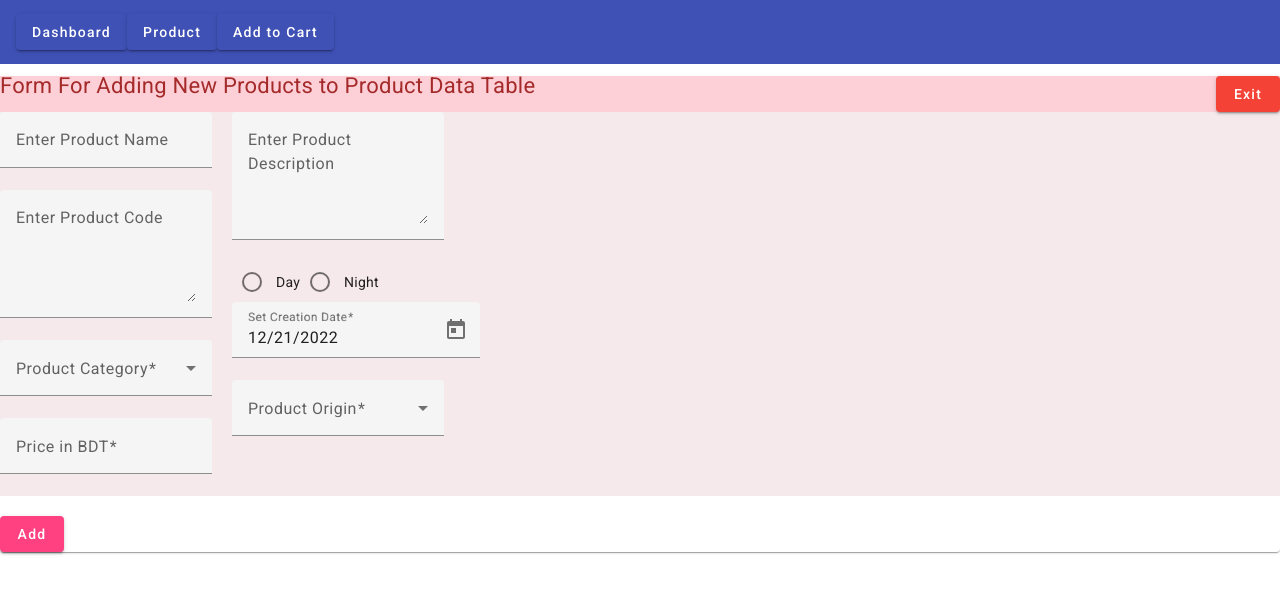
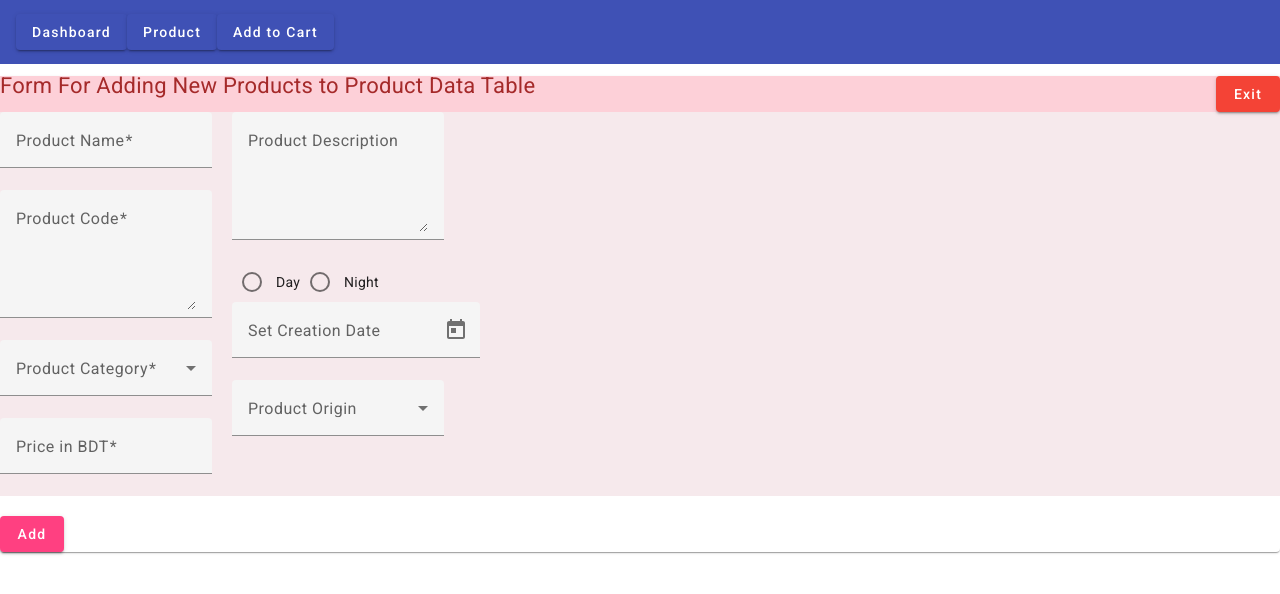
Before and after one commit to arinrahman/seliseMEAN, an Angular app: page /post-create in a window 1280 px wide. Shown: the top 594 px of the page. Built offline with nearby package versions, Linux system fonts and the light colour scheme.

Commit message:
changes made post-create.html file... I am trying to make edit post work correctly

```diff
--- a/src/app/posts/post-create/post-create.component.html
+++ b/src/app/posts/post-create/post-create.component.html
@@ -7,11 +7,12 @@
     <div class="form-tog" style="background-color: rgb(246, 233, 236);">
       <div> <!--Title-->
         <mat-form-field>
+          <mat-label>Product Name</mat-label>
           <input matInput
            type="text"
            name="title"
             ngModel
-            placeholder="Enter Product Name"
+
             required
             minlength="3"
             maxlength="50"
@@ -22,11 +23,12 @@
         <br>
         <!--Content-->
         <mat-form-field>
+          <mat-label>Product Code</mat-label>
           <textarea matInput
            rows="4"
            name="content"
            ngModel
-           placeholder="Enter Product Code"
+
            required
            #content="ngModel"
            minlength="3"
@@ -39,7 +41,7 @@
         <!--Category-->
         <mat-form-field>
           <mat-label>Product Category</mat-label>
-          <mat-select [(ngModel)]="selectedValue" name="selectedValue" required>
+          <mat-select ngModel #selectedValue="ngModel" name="selectedValue" required>
             <mat-option *ngFor="let food of foods" [value]="food.value">{{food.viewValue}}</mat-option>
           </mat-select>
 
@@ -53,20 +55,21 @@
            type="number"
            name="price"
             ngModel
-            placeholder="Enter Product Price"
+
             required
-            #number="ngModel"
+            #price="ngModel"
             >
             <mat-error *ngIf="title.invalid">Enter Product Price</mat-error>
         </mat-form-field>
         <br></div>
         <div><!--Description-->
           <mat-form-field>
+            <mat-label>Product Description</mat-label>
             <textarea matInput
              rows="4"
              name="desc"
              ngModel
-             placeholder="Enter Product Description"
+
 
              #desc="ngModel"
              minlength="3"
@@ -77,18 +80,21 @@
             <br>
 
 
-              <mat-radio-group class="example-radio-group" [(ngModel)]="favoriteSeason" name="favoriteSeason" >
-                <mat-radio-button class="example-radio-button" *ngFor="let season of seasons" [value]="season">
-                  {{season}}
-                </mat-radio-button>
-              </mat-radio-group>
+
+
+                <mat-radio-group class="example-radio-group" ngModel #favoriteSeason="ngModel" name="favoriteSeason" >
+                  <mat-radio-button class="example-radio-button" *ngFor="let season of seasons" [value]="season">
+                    {{season}}
+                  </mat-radio-button>
+                </mat-radio-group>
+
 
 
 
           <!--Created Date-->
           <br>
           <mat-form-field>
-            <input matInput  [matDatepicker]="myDatePicker" [(ngModel)]="startDate" required name="startDate" >
+            <input matInput  [matDatepicker]="myDatePicker" ngModel #startDate="ngModel" name="startDate" >
             <mat-label>Set Creation Date</mat-label>
             <mat-datepicker-toggle [for]="myDatePicker" matSuffix  ></mat-datepicker-toggle>
             <mat-datepicker #myDatePicker></mat-datepicker>
@@ -101,7 +107,7 @@
 
     <mat-form-field>
       <mat-label>Product Origin</mat-label>
-      <mat-select [(ngModel)]="selectedOrigin" name="selectedOrigin" required>
+      <mat-select ngModel #selectedOrigin="ngModel" name="selectedOrigin">
         <mat-option *ngFor="let place of places" [value]="place.value">{{place.viewValue}}</mat-option>
       </mat-select>
 
--- a/src/app/posts/post-create/post-create.component.ts
+++ b/src/app/posts/post-create/post-create.component.ts
@@ -41,6 +41,7 @@ export class PostCreateComponent{
 
 
 
+
 constructor(public postsService: PostsService){
 
 }
```
